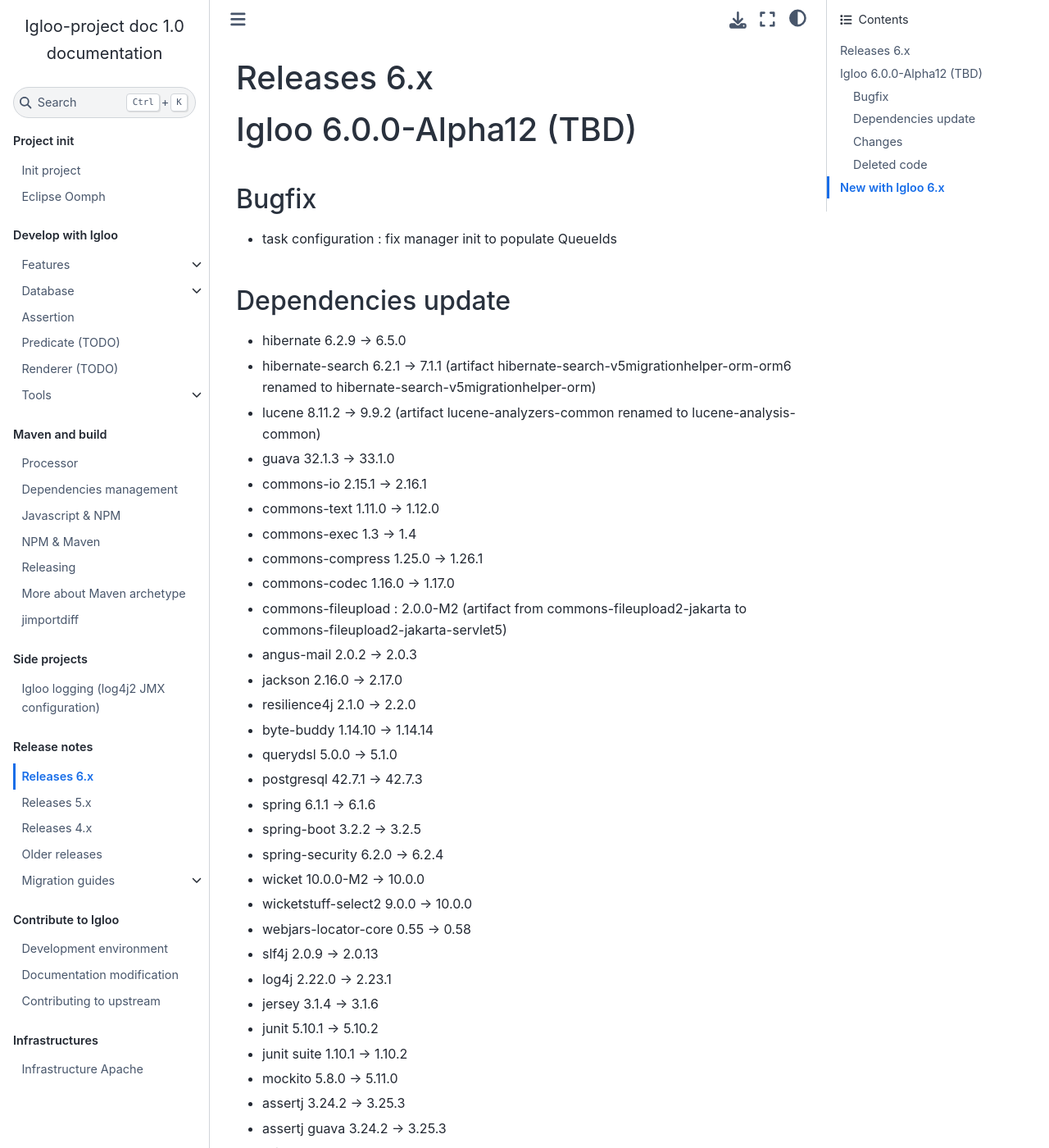
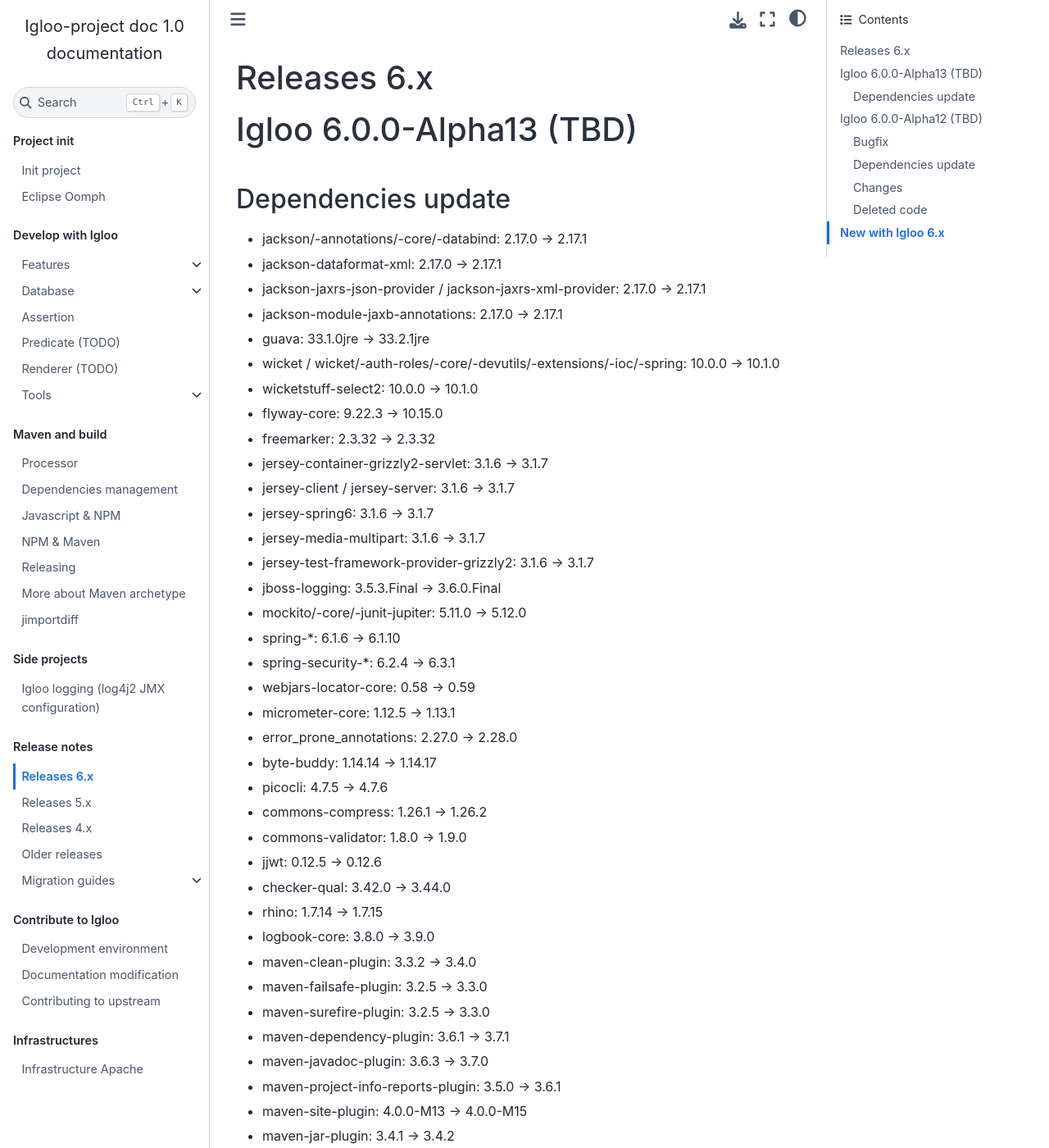
Before and after one commit to igloo-project/igloo-doc, a Sphinx documentation site: the page built from source/release-notes/releases-6.x.md, in a window 1280 px wide and 1400 px high. Shown: the whole window at 82% size. Built offline with Sphinx 7.4.7 and the Sphinx Book theme 1.1.4, drawn with Linux system fonts in a browser that asks for light colours; some of the changed text lies outside the part shown.

Commit message:
Changelog 6.0.0-Alpha13

```diff
--- a/source/release-notes/releases-6.x.md
+++ b/source/release-notes/releases-6.x.md
@@ -1,4 +1,49 @@
 # Releases 6.x
+
+# Igloo 6.0.0-Alpha13 (TBD)
+
+## Dependencies update
+* jackson/-annotations/-core/-databind: 2.17.0 -> 2.17.1
+* jackson-dataformat-xml: 2.17.0 -> 2.17.1
+* jackson-jaxrs-json-provider / jackson-jaxrs-xml-provider: 2.17.0 -> 2.17.1
+* jackson-module-jaxb-annotations: 2.17.0 -> 2.17.1
+* guava: 33.1.0jre -> 33.2.1jre
+* wicket / wicket/-auth-roles/-core/-devutils/-extensions/-ioc/-spring: 10.0.0 -> 10.1.0
+* wicketstuff-select2: 10.0.0 -> 10.1.0
+* flyway-core: 9.22.3 -> 10.15.0
+* freemarker: 2.3.32 -> 2.3.32
+* jersey-container-grizzly2-servlet: 3.1.6 -> 3.1.7
+* jersey-client / jersey-server: 3.1.6 -> 3.1.7
+* jersey-spring6: 3.1.6 -> 3.1.7
+* jersey-media-multipart: 3.1.6 -> 3.1.7
+* jersey-test-framework-provider-grizzly2: 3.1.6 -> 3.1.7
+* jboss-logging: 3.5.3.Final -> 3.6.0.Final
+* mockito/-core/-junit-jupiter: 5.11.0 -> 5.12.0
+* spring-\*: 6.1.6 -> 6.1.10
+* spring-security-\*: 6.2.4 -> 6.3.1
+* webjars-locator-core: 0.58 -> 0.59
+* micrometer-core: 1.12.5 -> 1.13.1
+* error_prone_annotations: 2.27.0 -> 2.28.0
+* byte-buddy: 1.14.14 -> 1.14.17
+* picocli: 4.7.5 -> 4.7.6
+* commons-compress: 1.26.1 -> 1.26.2
+* commons-validator: 1.8.0 -> 1.9.0
+* jjwt: 0.12.5 -> 0.12.6
+* checker-qual: 3.42.0 -> 3.44.0
+* rhino: 1.7.14 -> 1.7.15
+* logbook-core: 3.8.0 -> 3.9.0
+* maven-clean-plugin: 3.3.2 -> 3.4.0
+* maven-failsafe-plugin: 3.2.5 -> 3.3.0
+* maven-surefire-plugin: 3.2.5 -> 3.3.0
+* maven-dependency-plugin: 3.6.1 -> 3.7.1
+* maven-javadoc-plugin: 3.6.3 -> 3.7.0
+* maven-project-info-reports-plugin: 3.5.0 -> 3.6.1
+* maven-site-plugin: 4.0.0-M13 -> 4.0.0-M15
+* maven-jar-plugin: 3.4.1 -> 3.4.2
+* dependency-check-maven: 9.1.0 -> 9.2.0
+* maven-enforcer-plugin: 3.4.1 -> 3.5.0
+* exec-maven-plugin: 3.2.0 -> 3.3.0
+* spring-boot-maven-plugin: 3.2.5 -> 3.3.1
 
 # Igloo 6.0.0-Alpha12 (TBD)
 
```
